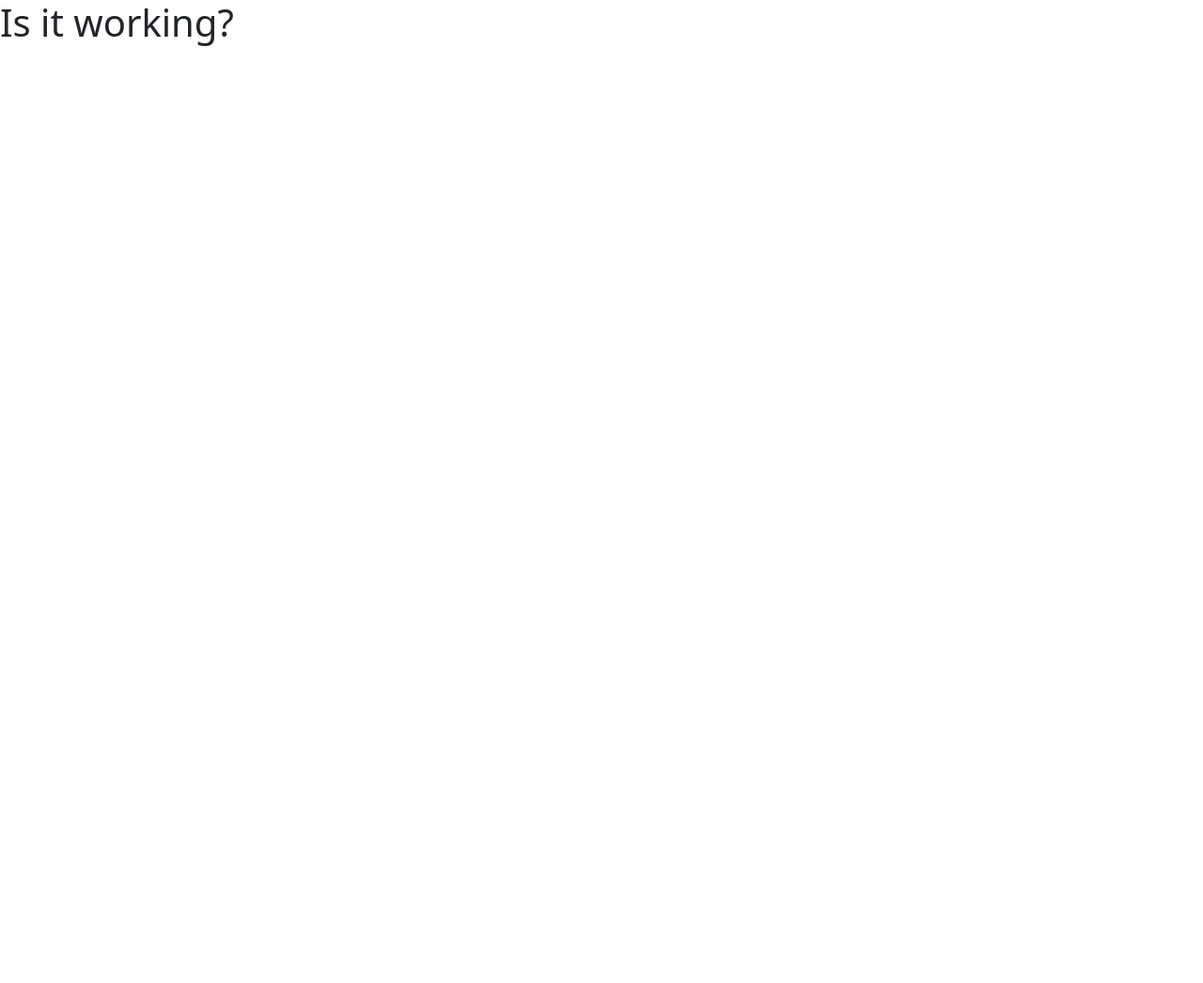
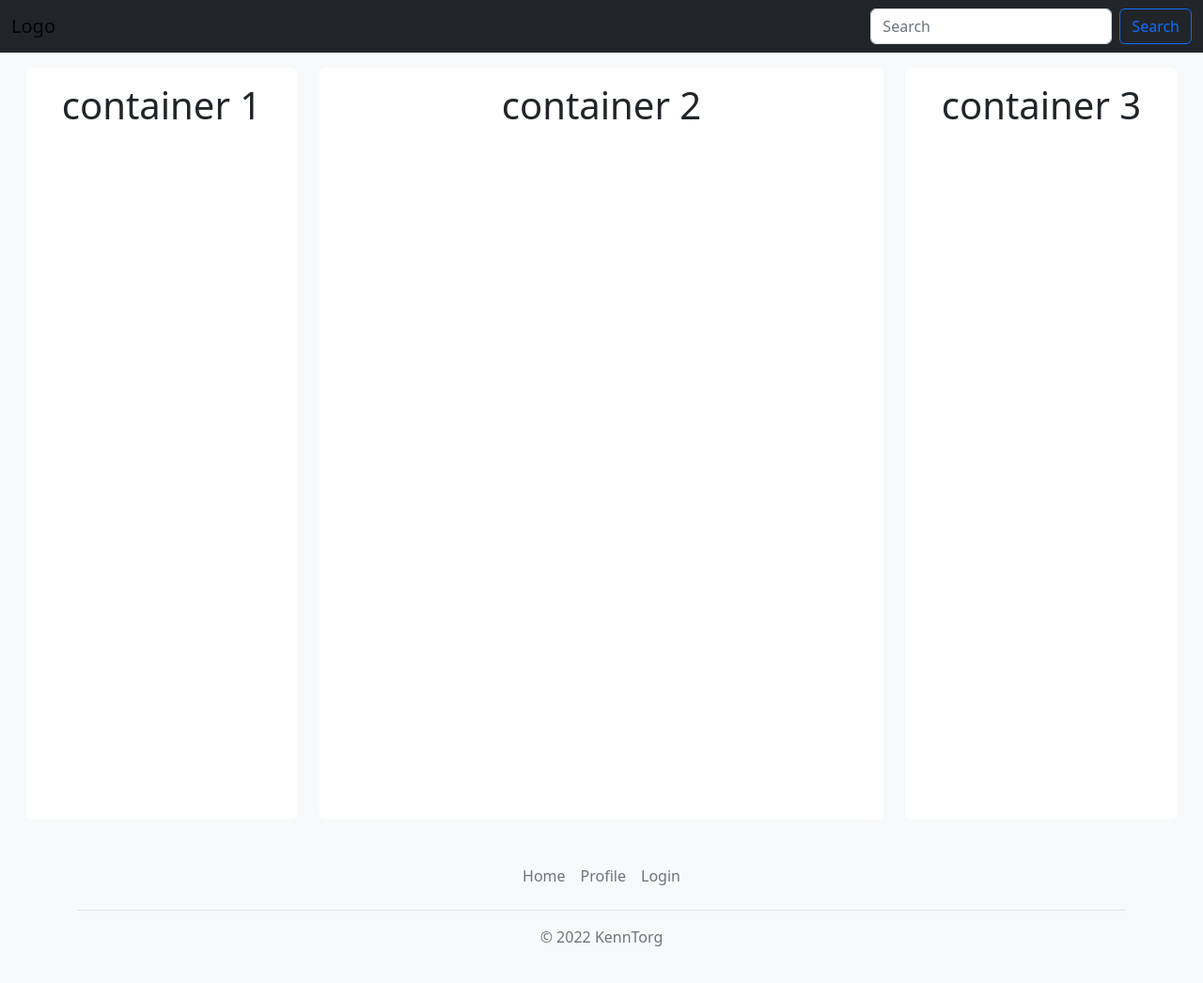
Before and after one commit to KennTorg/CSS-Frameworks, a website: page index.html in a window 1280 px wide. Shown: the whole page at 94% size. Before the commit the page ends 800 px from the top, so only its background shows below. Drawn offline with nearby package versions, Linux system fonts and the light colour scheme.

Commit message:
column changes and mediaqueries added

```diff
--- a/index.html
+++ b/index.html
@@ -8,7 +8,67 @@
         <script src="/node_modules/bootstrap/dist/js/bootstrap.bundle.min.js" defer></script>
         <title>Social Media</title>
     </head>
-    <body>
-        <h1>Is it working?</h1>
+    <body class="bg-light">
+        <header>
+            <nav class="navbar navbar-expand-lg navbar-light bg-dark">
+                <div class="container-fluid">
+                    <a class="navbar-brand" href="/index.html">Logo</a>
+                    <button
+                        class="navbar-toggler"
+                        type="button"
+                        data-bs-toggle="collapse"
+                        data-bs-target="#navbarSupportedContent"
+                        aria-controls="navbarSupportedContent"
+                        aria-expanded="false"
+                        aria-label="Toggle navigation"
+                    >
+                        <span class="navbar-toggler-icon"></span>
+                    </button>
+
+                        <form class="d-flex">
+                            <input
+                                class="form-control me-2"
+                                type="search"
+                                placeholder="Search"
+                                aria-label="Search"
+                            />
+                            <button class="btn btn-outline-primary" type="submit">Search</button>
+                        </form>
+                    </div>
+                </div>
+            </nav>
+        </header>
+        <main class="home-main">
+            <section class="row m-3">
+                <div class="col column-1">
+                    <div class="p-3 bg-white rounded min-vh-100 d-flex justify-content-center">
+                        <h1>container 1</h1>
+                    </div>
+                </div>
+
+                <div class="col-6 column-2">
+                    <div class="p-3 bg-white rounded min-vh-100 d-flex justify-content-center">
+                        <h1>container 2</h1>
+                    </div>
+                </div>
+
+                <div class="col column-3">
+                    <div class="p-3 bg-white rounded min-vh-100 d-flex justify-content-center">
+                        <h1>container 3</h1>
+                    </div>
+                </div>
+
+            </section>
+            <div class="container">
+                <footer class="py-3 my-4">
+                  <ul class="nav justify-content-center border-bottom pb-3 mb-3">
+                    <li class="nav-item"><a href="/index.html" class="nav-link px-2 text-muted">Home</a></li>
+                    <li class="nav-item"><a href="/pages/profile/index.html" class="nav-link px-2 text-muted">Profile</a></li>
+                    <li class="nav-item"><a href="/pages/login/index.html" class="nav-link px-2 text-muted">Login</a></li>
+                  </ul>
+                  <p class="text-center text-muted">© 2022 KennTorg</p>
+                </footer>
+              </div>
+        </main>
     </body>
 </html>
--- /dev/null
+++ b/src/scss/_media-queries.scss
@@ -0,0 +1,6 @@
+// Small devices (landscape phones, less than 768px)
+@media (max-width: 767.98px) {
+    .column-1 {
+        display: none;
+    }
+ }
--- a/src/scss/styles.scss
+++ b/src/scss/styles.scss
@@ -1 +1,3 @@
+@import "../scss/media-queries";
+
 @import "../../node_modules/bootstrap/scss/bootstrap.scss";
```
